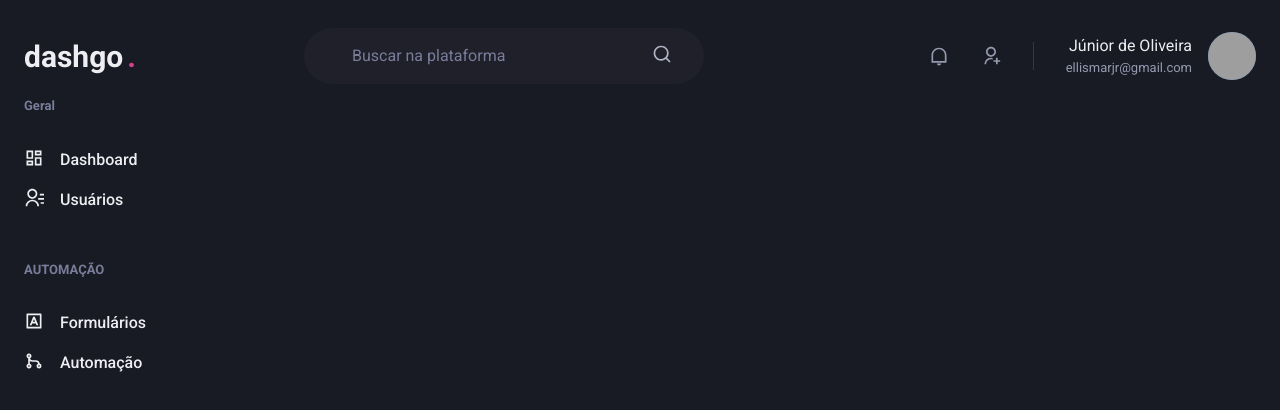
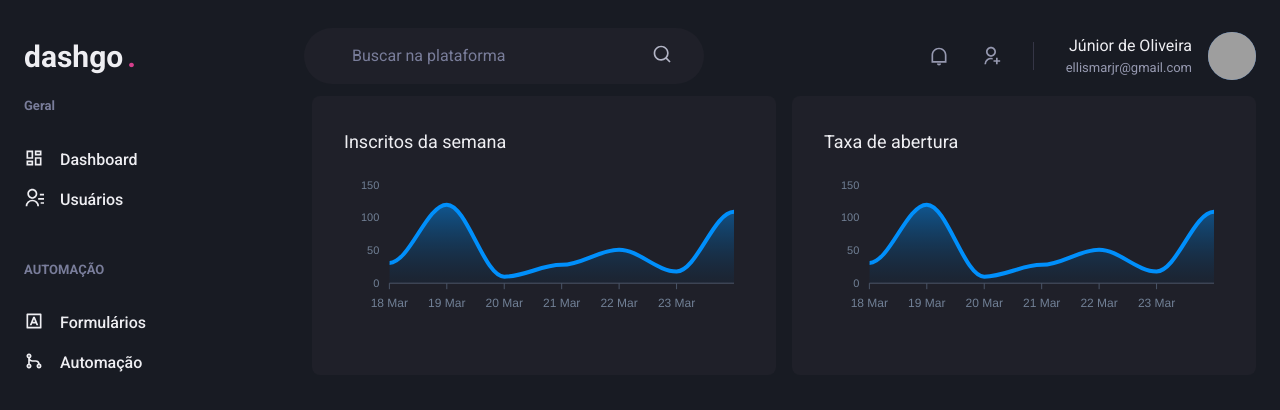
Before and after one commit to ellismarjr/dashgo, a Next.js app: page /dashboard in a window 1280 px wide. Shown: the top 410 px of the page. Built offline with nearby package versions, Linux system fonts and the light colour scheme; grey boxes are pictures that could not be loaded.

Commit message:
Dashboard component

```diff
--- a/package.json
+++ b/package.json
@@ -12,9 +12,11 @@
     "@chakra-ui/react": "^1.6.0",
     "@emotion/react": "^11.1.5",
     "@emotion/styled": "^11.3.0",
+    "apexcharts": "^3.26.1",
     "framer-motion": "^4.1.9",
     "next": "10.1.3",
     "react": "17.0.2",
+    "react-apexcharts": "^1.3.9",
     "react-dom": "17.0.2",
     "react-icons": "^4.2.0"
   },
--- a/src/pages/dashboard.tsx
+++ b/src/pages/dashboard.tsx
@@ -1,6 +1,63 @@
-import { Flex } from "@chakra-ui/react";
+import { Box, Flex, SimpleGrid, Text, theme } from "@chakra-ui/react";
+import dynamic from 'next/dynamic';
 import { Header } from "../components/Header";
 import { Sidebar } from "../components/Sidebar";
+
+const Chart = dynamic(() => import('react-apexcharts'), {
+  ssr: false
+});
+
+const options = {
+  chart: {
+    toolbar: {
+      show: false,
+    },
+    zoom: {
+      enabled: false,
+    },
+    foreColor: theme.colors.gray[500]
+  },
+  grid: {
+    show: false
+  },
+  dataLabels: {
+    enabled: false,
+  },
+  tooltip: {
+    enabled: false
+  },
+  xaxis: {
+    type: "datetime",
+    axisBorder: {
+      color: theme.colors.gray[600]
+    },
+    axisTicks: {
+      color: theme.colors.gray[600]
+    },
+    categories: [
+        '2021-03-18T00:00:00.000Z',
+        '2021-03-19T00:00:00.000Z',
+        '2021-03-20T00:00:00.000Z',
+        '2021-03-21T00:00:00.000Z',
+        '2021-03-22T00:00:00.000Z',
+        '2021-03-23T00:00:00.000Z',
+        '2021-03-24T00:00:00.000Z'
+      ],
+  },
+  fill: {
+    opacity: 0.3,
+    type: 'gradient',
+    gradient: {
+      shade: 'dark',
+      opacityFrom: 0.7,
+      opacityTo: 0.3
+    }
+  }
+};
+
+const series = [
+  { name: 'series1', data: [31, 120, 10, 28, 51, 18, 109] }
+];
 
 export default function Dashboard() {
   return (
@@ -9,6 +66,26 @@
 
       <Flex width="100%" maxWidth={1480} mx="auto" px="6">
         <Sidebar />
+
+        <SimpleGrid flex="1" gap="4" minChildWidth="320px" align="flex-start">
+          <Box
+            padding="8"
+            bg="gray.800"
+            borderRadius={8}
+            paddingBottom="4"
+          >
+            <Text fontSize="large">Inscritos da semana</Text>
+            <Chart options={options} series={series} type="area" height={160} />
+          </Box>
+          <Box
+            padding="8"
+            bg="gray.800"
+            borderRadius={8}
+          >
+            <Text fontSize="large">Taxa de abertura</Text>
+            <Chart options={options} series={series} type="area" height={160} />
+          </Box>
+        </SimpleGrid>
       </Flex>
     </Flex>
   );
```
Also changed, not shown: 1 other file (tests, documents, lock files or other folders).
